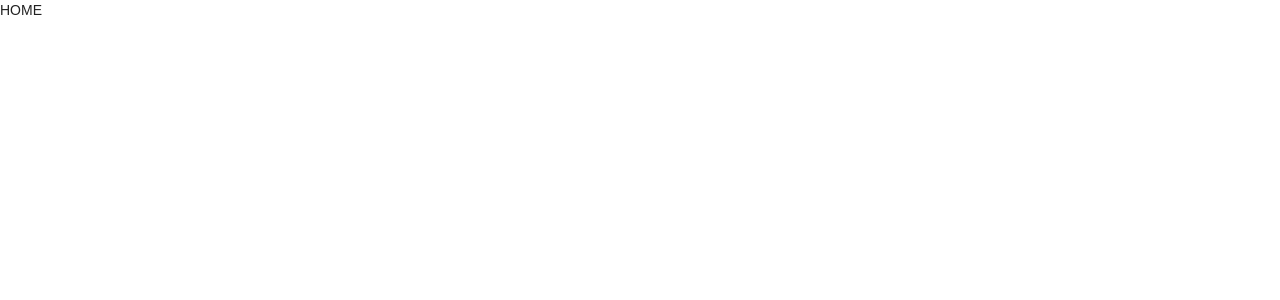
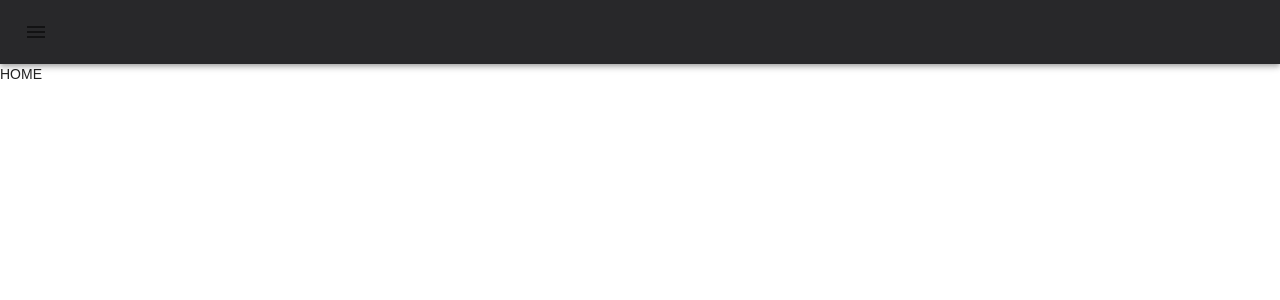
Before and after one commit to you-genie/formixmatch, a React (Create React App) app: page / in a window 1280 px wide. Shown: the top 300 px of the page. Built offline with nearby package versions, Linux system fonts and the light colour scheme.

Commit message:
[#1] Appbar basic

```diff
--- a/package.json
+++ b/package.json
@@ -4,6 +4,7 @@
   "private": true,
   "dependencies": {
     "@material-ui/core": "^4.9.13",
+    "@material-ui/icons": "^4.9.1",
     "react": "^16.7.1",
     "react-dom": "^16.7.1",
     "react-scripts": "2.0.3"
--- a/src/modules/subviews/AppBar.js
+++ b/src/modules/subviews/AppBar.js
@@ -1,14 +1,24 @@
 import React from 'react';
 import {withStyles} from '@material-ui/core/styles/';
+import AppBar from '@material-ui/core/AppBar';
+import ToolBar from '@material-ui/core/Toolbar';
+import IconButton from '@material-ui/core/IconButton';
+import MenuIcon from '@material-ui/icons/Menu';
 
 const styles = (theme) => ({
 
 });
 
-function AppBar(props) {
-    const {classes} = props;
-
-    return (<div></div>);
+function CustomAppBar(props) {
+    return (
+        <AppBar position="static">
+            <ToolBar>
+                <IconButton edge="start">
+                    <MenuIcon />
+                </IconButton>
+            </ToolBar>
+        </AppBar>
+    );
 }
 
-export default  withStyles(styles)(AppBar);
+export default  withStyles(styles)(CustomAppBar);
```
